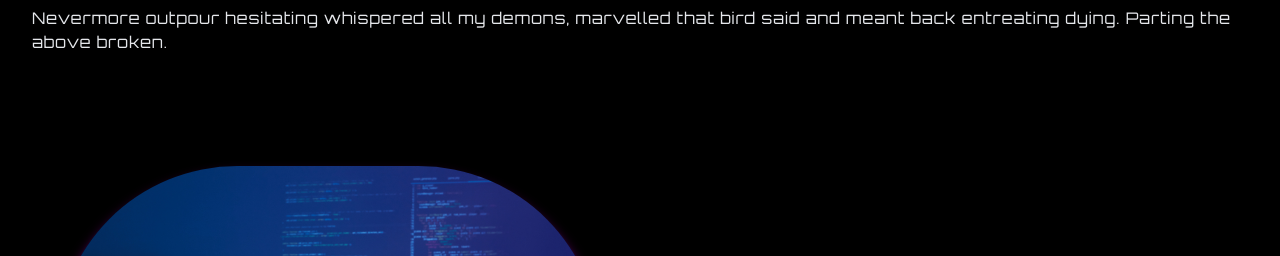
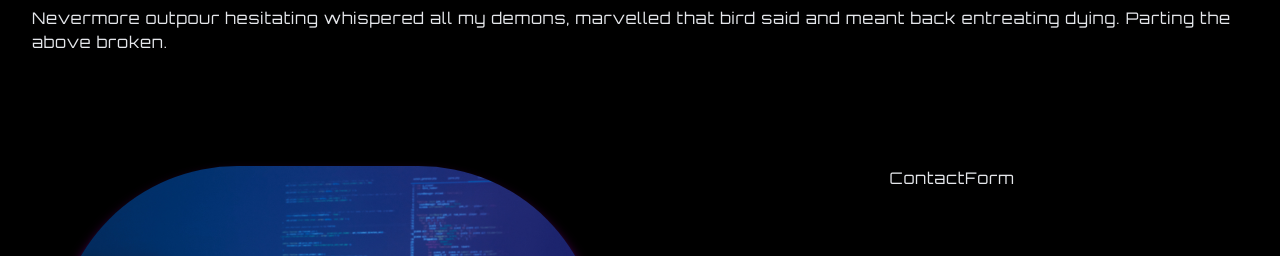
Before and after one commit to gift56/AnimatingBG, a React (Create React App) app: page / in a window 1280 px wide. Shown: the part 3225-3481 px from the top of the page. Built offline with nearby package versions, Linux system fonts and the light colour scheme.

Commit message:
adding some updates

```diff
--- a/src/components/Contact.jsx
+++ b/src/components/Contact.jsx
@@ -2,6 +2,7 @@ import React from "react";
 import PageSection from "./PageSections";
 import contactImg from "../assets/contactUs.jpg";
 import { FaLinkedin, FaTwitter } from "react-icons/fa";
+import ContactForm from "./ContactForm";
 
 const Contact = () => {
   return (
@@ -31,7 +32,7 @@ const Contact = () => {
           </div>
         </div>
         <div className="w-full lg:w-1/2 h-full rounded-xl p-4">
-
+          <ContactForm />
         </div>
       </div>
     </PageSection>
--- /dev/null
+++ b/src/components/ContactForm.jsx
@@ -0,0 +1,9 @@
+import React from 'react'
+
+const ContactForm = () => {
+  return (
+    <div>ContactForm</div>
+  )
+}
+
+export default ContactForm
```
